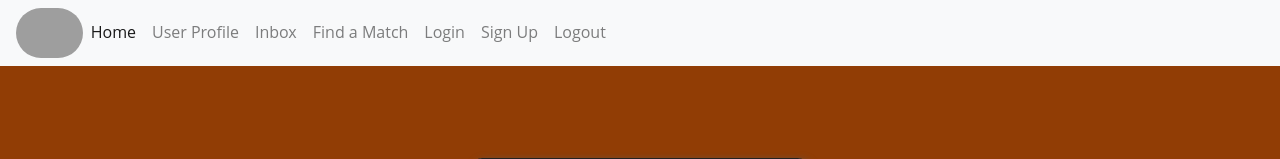
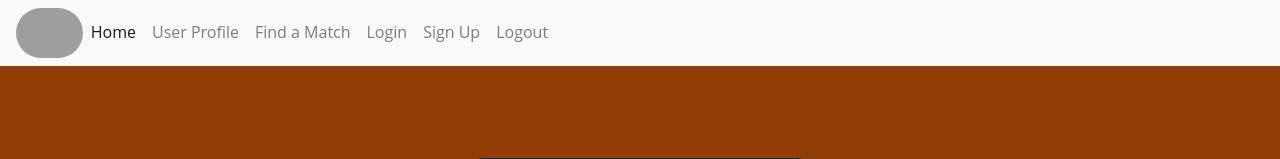
Before and after one commit to jorda079/CS370, a Flask app: page /signup in a window 1280 px wide. Shown: the top 159 px of the page. Run offline with Flask 3, Linux system fonts and the light colour scheme; some libraries are stand-ins or nearby versions; grey boxes are pictures that could not be loaded.

Commit message:
Update signup.html
scrapping inbox.html on nav bar

```diff
--- a/templates/signup.html
+++ b/templates/signup.html
@@ -93,9 +93,6 @@
                     </li>
                     <li class="nav-item">
                         <a class="nav-link" href="{{ url_for('auth.profile') }}">User Profile</a>
-                    </li>
-                    <li class="nav-item">
-                        <a class="nav-link" href="{{ url_for('inbox') }}">Inbox</a>
                     </li>
                     <li class="nav-item">
                         <a class="nav-link" href="{{ url_for('index') }}">Find a Match</a>
```
